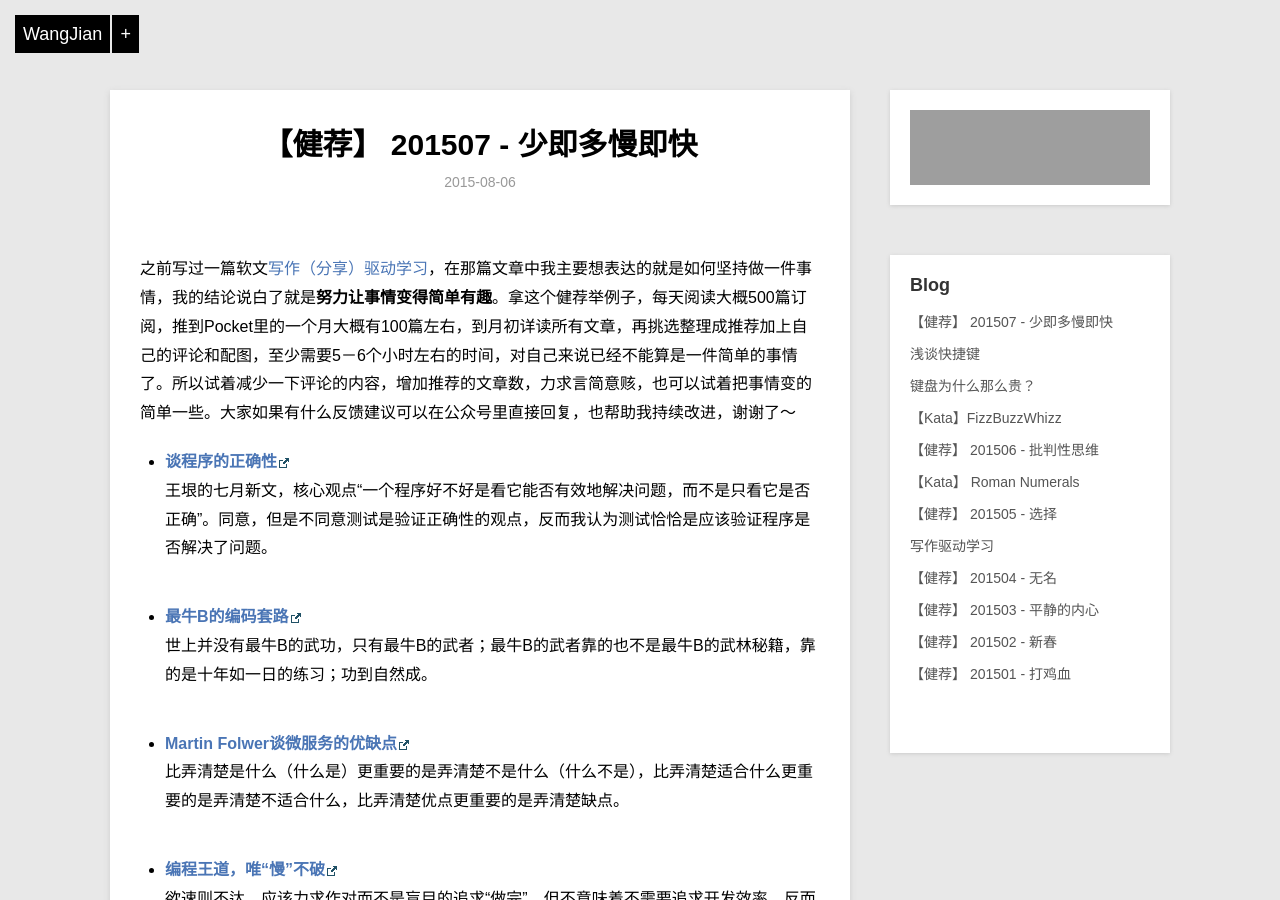
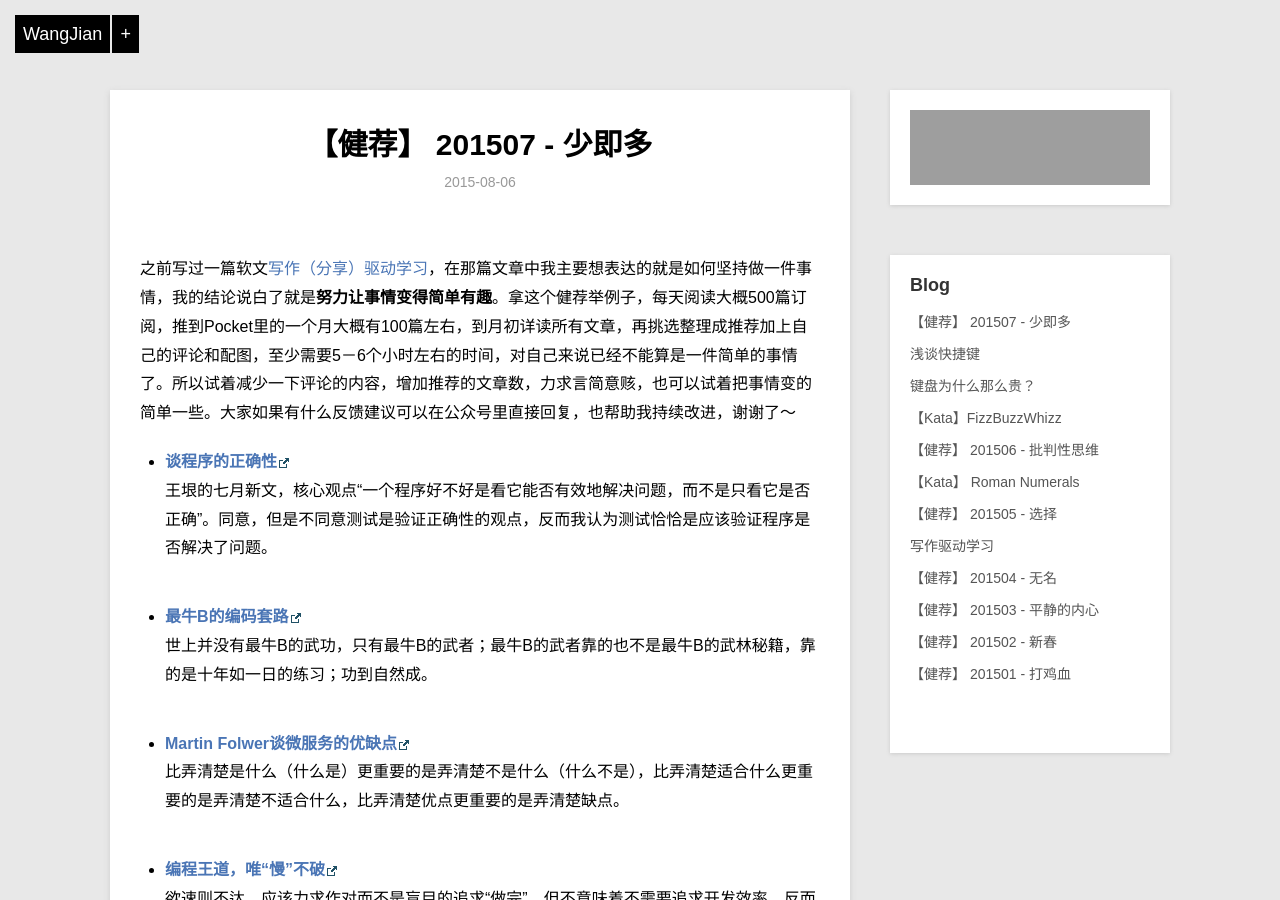
Before and after one commit to wj1s/wj1s.github.io, a Jekyll site: the page built from _posts/blog/2015-08-06-jj-07.md, in a window 1280 px wide and 900 px high. Built offline with Jekyll 4.4.1, drawn with Linux system fonts in a browser that asks for light colours; Markdown is read by kramdown in place of the engine named in the settings; grey boxes are pictures that could not be loaded.

Commit message:
change tigle.

```diff
--- a/_posts/blog/2015-08-06-jj-07.md
+++ b/_posts/blog/2015-08-06-jj-07.md
@@ -1,6 +1,6 @@
 ---
 layout: post
-title: 【健荐】 201507 - 少即多慢即快
+title: 【健荐】 201507 - 少即多
 description: 之前写过一篇软文写作（分享）驱动学习，在那篇文章中我主要想表达的就是如何坚持做一件事情，我的结论说白了就是努力让事情变得简单有趣。拿这个健荐举例子，对自己来说已经不能算是一件简单的事情了。所以试着减少一下评论的内容，增加推荐的文章数，力求言简意赅，也可以试着把事情变的简单一些。
 category: blog
 ---
```
